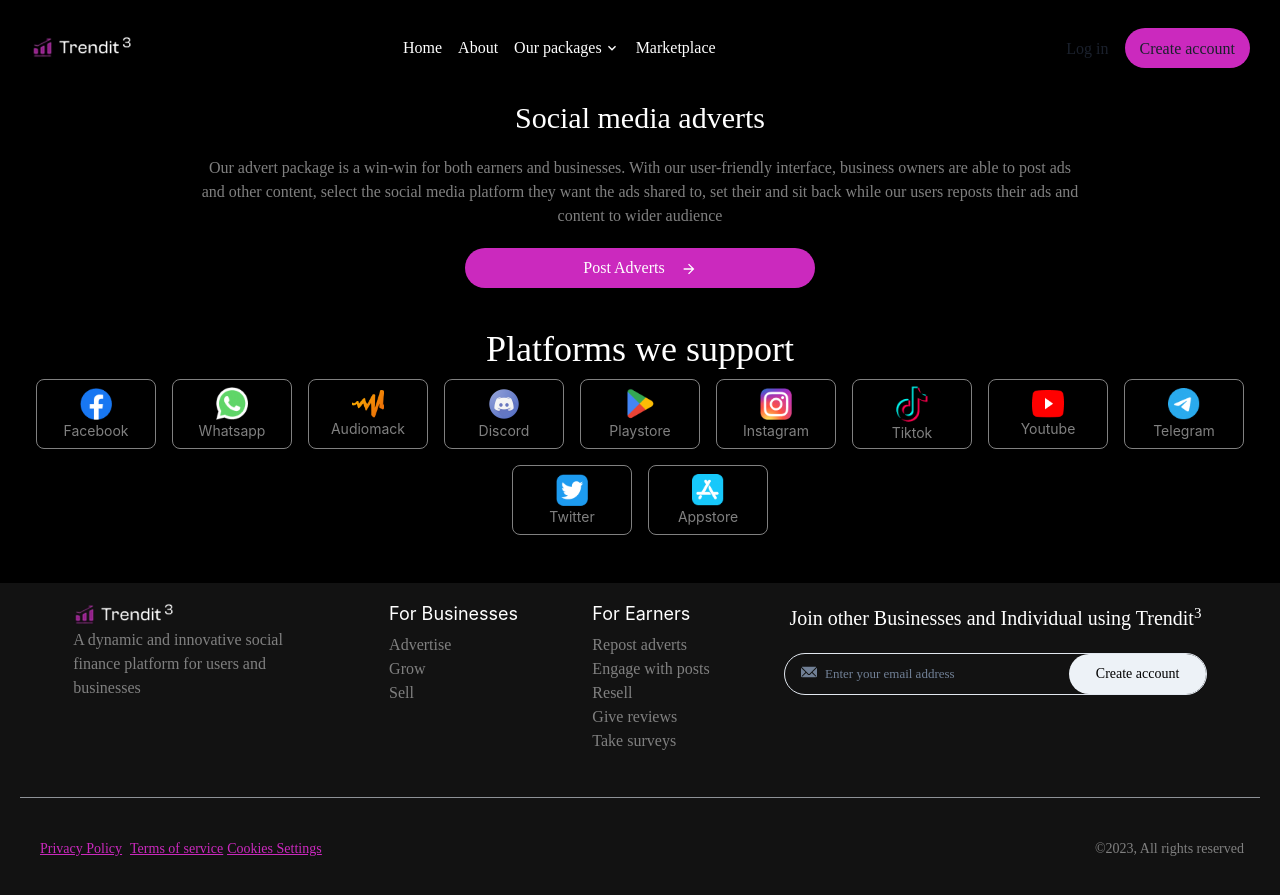
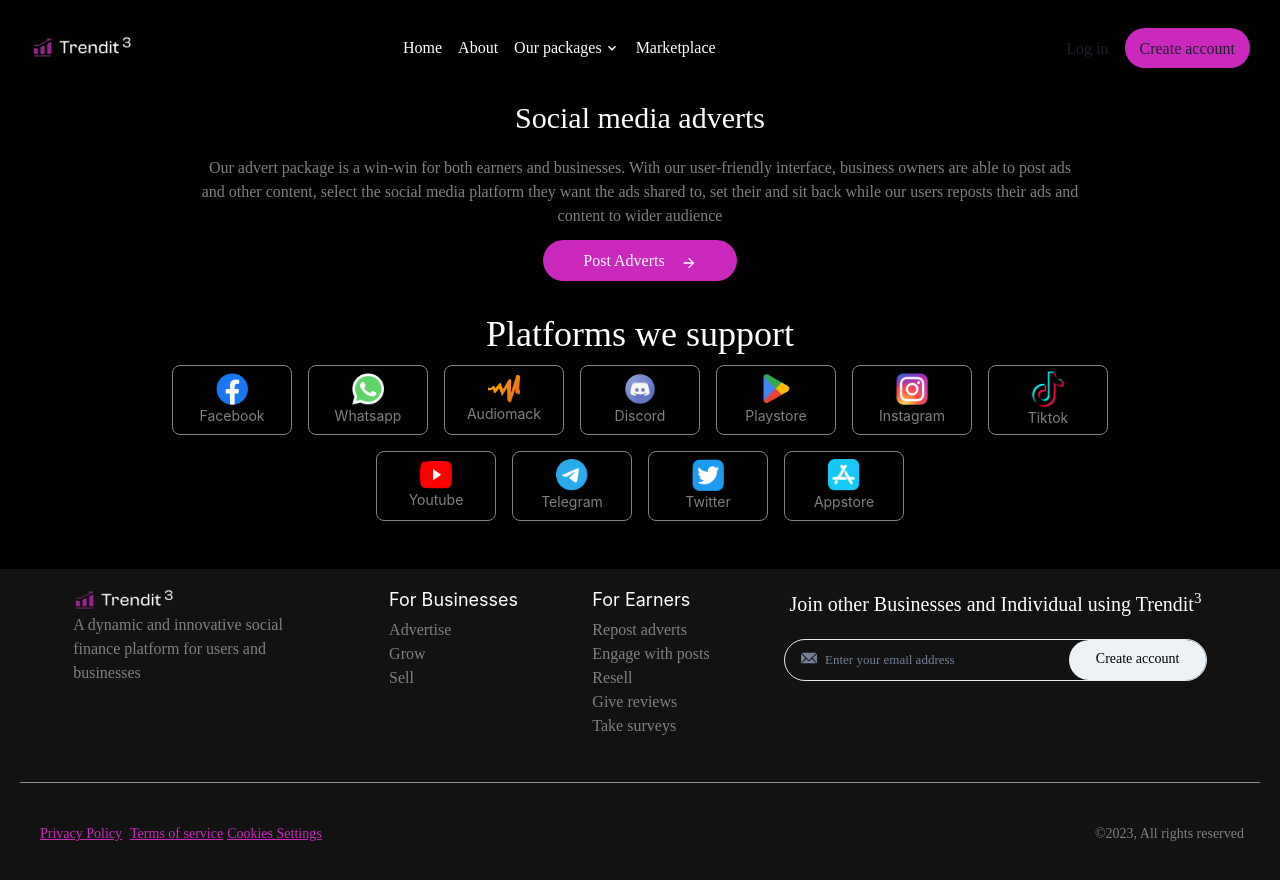
Before and after one commit to Olasupotomiwa/Fresh-repo, a React (Create React App) app: page /social-media-adverts in a window 1280 px wide. Built offline with nearby package versions, Linux system fonts and the light colour scheme; some icons are missing; a web font is replaced by a local one.

Commit message:
Fixed neccesary pages

```diff
--- a/src/ProtectedPages/Advertise/AdvertiseHome.js
+++ b/src/ProtectedPages/Advertise/AdvertiseHome.js
@@ -130,7 +130,7 @@
       p={{ base: "4", md: "10" }}
       maxW={{ base: "100%", md: "75%" }}
       bg="black"
-      height={{ base: "full", md: "100vh" }}
+      height="100%"
       mt="20"
       fontFamily="clash grotesk"
     >
--- a/src/ProtectedPages/ExistingPages/PpAbout.js
+++ b/src/ProtectedPages/ExistingPages/PpAbout.js
@@ -5,7 +5,7 @@
 
     return(
 
-      <Container ml={{ base: 0, md: "25%" }} px="0" maxW={{ base: '100%', md: "75%" }} bg='black'  mt='20'>
+      <Container ml={{ base: 0, md: "25%" }} px="0" maxW={{ base: '100%', md: "75%" }} bg='black'  mt='0'>
 
           <About/>
 
--- a/src/ProtectedPages/ExistingPages/PpBuyFollowers.js
+++ b/src/ProtectedPages/ExistingPages/PpBuyFollowers.js
@@ -5,7 +5,7 @@
 
     return(
 
-      <Container ml={{ base: 0, md: "25%" }} px="0" maxW={{ base: '100%', md: "75%" }}  mt='10'>
+      <Container ml={{ base: 0, md: "25%" }} px="0" maxW={{ base: '100%', md: "75%" }}  mt='0'>
 
           <BuyFollowers/>
 
--- a/src/ProtectedPages/Homepage/Homepage2.js
+++ b/src/ProtectedPages/Homepage/Homepage2.js
@@ -8,7 +8,7 @@
       p={{ base: "4", md: "10" }}
       maxW={{ base: "100%", md: "75%" }}
       bg="black"
-      height={{ base: "full", md: "100vh" }}
+      height="100%"
       mt="20"
       fontFamily="clash grotesk"
     >
--- a/src/pages/Packages/Adverts.js
+++ b/src/pages/Packages/Adverts.js
@@ -1,6 +1,7 @@
 import { Box, Heading, Button, Text, Container } from "@chakra-ui/react";
 import Logos from './SocialMediaCards'
 import Footer from "components/Footer";
+import { Link } from "react-router-dom";
 import { ArrowForwardIcon } from "@chakra-ui/icons";
 
 const Adverts = () => {
@@ -38,6 +39,9 @@
           <Button
             bg=" #CB29BE"
             color="white"
+            as={Link}
+            to='/log-in'
+            py={3}
             px={10}
             fontWeight="400"
             rounded="full"
--- a/src/pages/Packages/SocialMediaCards.js
+++ b/src/pages/Packages/SocialMediaCards.js
@@ -71,7 +71,7 @@
       >
         Platforms we support
       </Heading>
-      <Flex align="center" justify="center" flexWrap="wrap" mx={15}>
+      <Flex alignItems="center" justify="center" flexWrap="wrap" mx='auto' maxWidth={{base: '100%', md: '75%'}}>
         {logos.map((logo) => (
           <Box
             key={logo.name}
```
